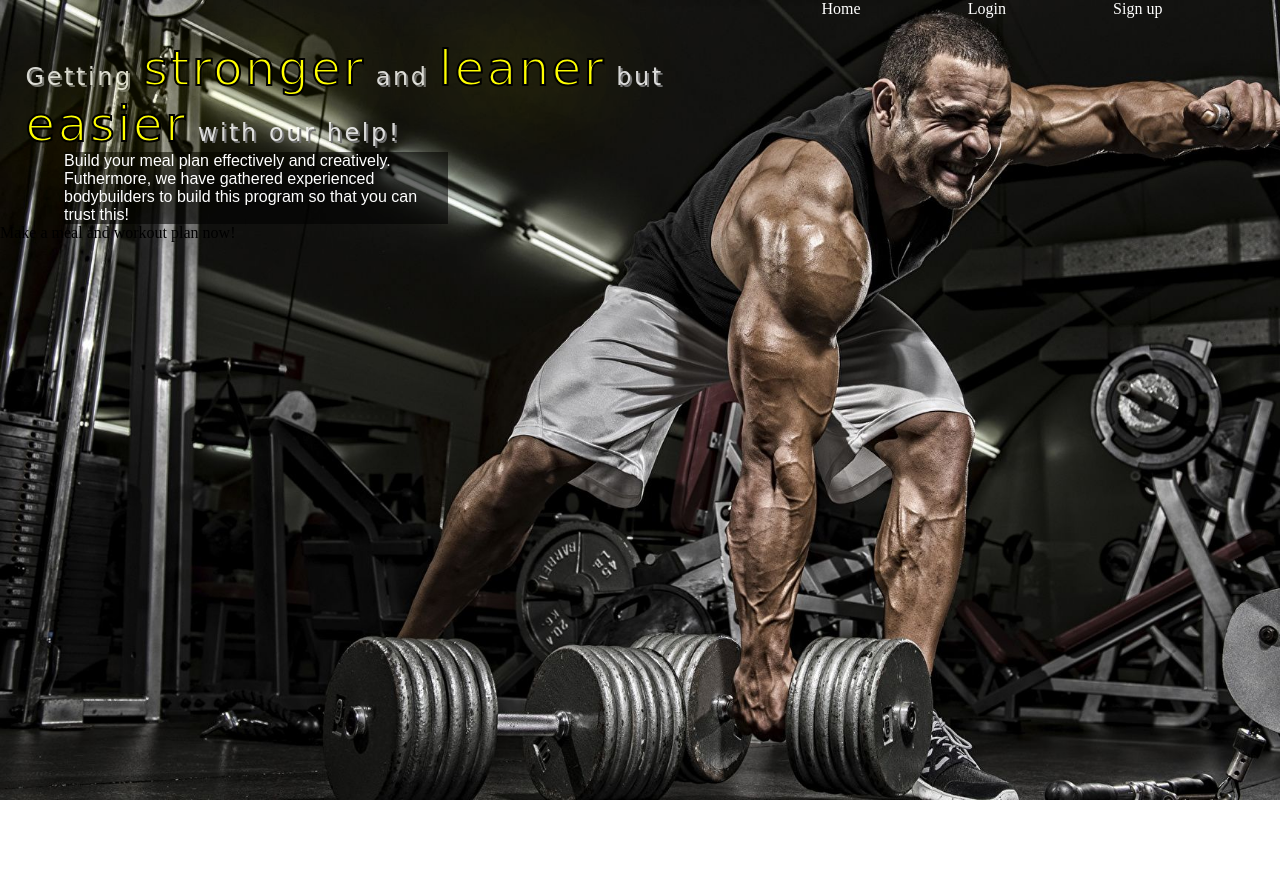
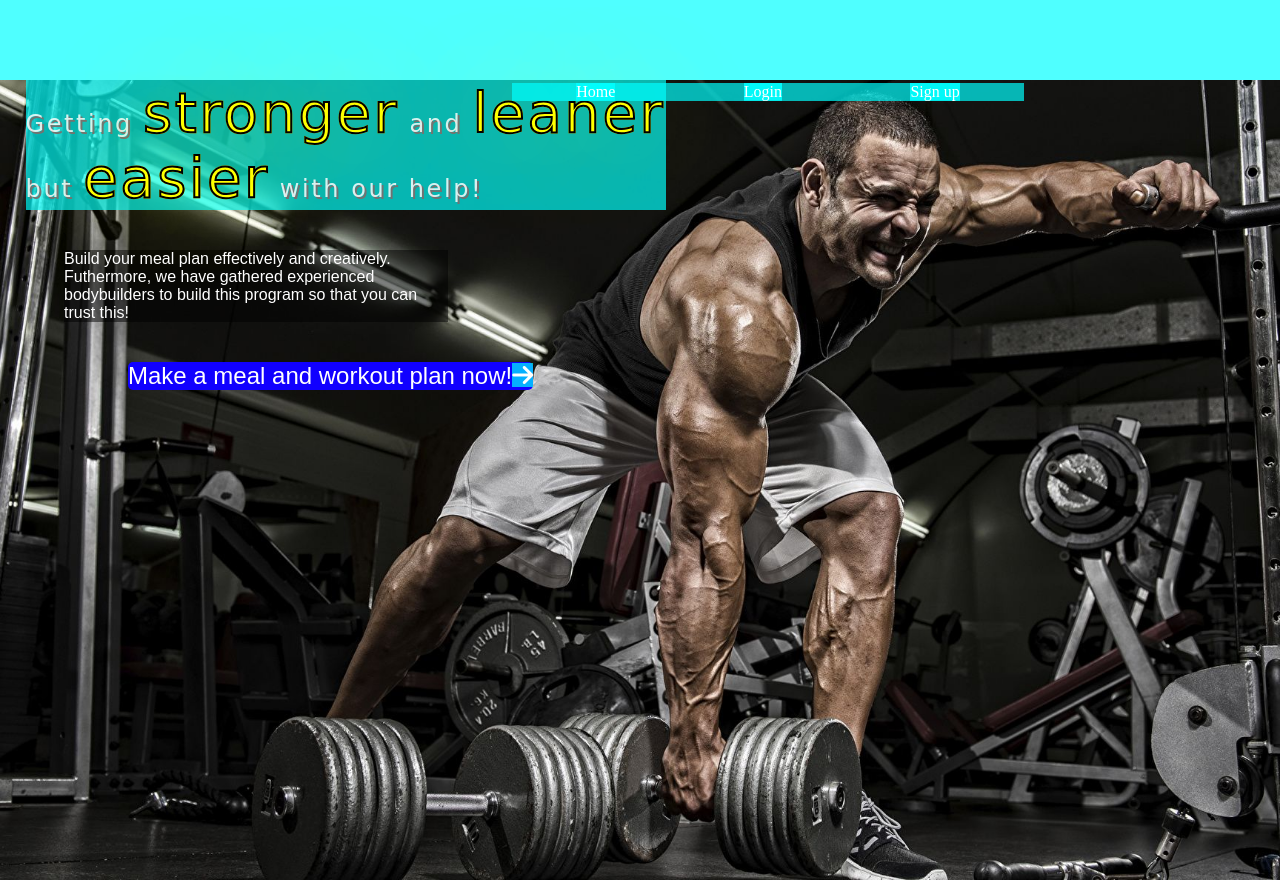
Before and after one commit to bphong673/getStrongerWithPhong.github.io, a plain HTML site: page index.html in a window 1280 px wide. Before the commit the page ends 800 px from the top, so only its background shows below. Drawn offline with Linux system fonts and the light colour scheme; a web font is replaced by a local one.

Commit message:
small update
small update

```diff
--- a/index.html
+++ b/index.html
@@ -19,14 +19,24 @@
         </ul>
     </ul>
 
-    <div class="hierarchy">
-        Getting <span>stronger</span> and <span>leaner</span> but <span>easier</span> with our help!
+
+
+    <div class="h-container">
+
+        <div class="hierarchy">
+            Getting <span>stronger</span> and <span>leaner</span> but <span>easier</span> with our help!
+        </div>
+        <div class="sub-hierarchy">
+            Build your meal plan effectively and creatively. Futhermore, we have gathered experienced bodybuilders to build this program so that you can trust this!
+        </div>
+
+        <a href="#" class="main-b">Make a meal and workout plan now!<i class="fa-sharp fa-solid fa-arrow-right" style="color: white;"></i></a>
     </div>
-    <div class="sub-hierarchy">
-        Build your meal plan effectively and creatively. Futhermore, we have gathered experienced bodybuilders to build this program so that you can trust this!
+    <div class="b-1-container">
+
     </div>
 
-    <a href="#" class="main-b">Make a meal and workout plan now!</a>
+
 
 </body>
 
--- a/main.css
+++ b/main.css
@@ -1,9 +1,12 @@
 @import url('https://fonts.googleapis.com/css2?family=Bebas+Neue&family=Roboto:ital,wght@0,400;1,900&display=swap');
 @import url('https://fonts.googleapis.com/css2?family=Bebas+Neue&family=Roboto:ital,wght@0,400;1,900&family=Rubik+Dirt&display=swap');
 @import url('https://fonts.googleapis.com/css2?family=Bebas+Neue&family=Bowlby+One+SC&family=Roboto:ital,wght@0,400;1,900&family=Rubik+Dirt&display=swap');
+@import url("https://cdnjs.cloudflare.com/ajax/libs/font-awesome/6.1.1/css/all.min.css");
 
 
 * {
+    background-color: rgba(0, 255, 255, 0.692);
+    transition: 0.5s;
     list-style: none;
     text-decoration: none;
     color: black;
@@ -11,40 +14,69 @@
     justify-content: space-around;
     margin: 0;
     padding: 0;
+
+
 }
 
-body, html {
+body,
+html {
     width: 100vw;
     height: 100vh;
 }
 
 .navbar {
+
+    z-index: 10;
+    position: absolute;
+    background: transparent;
     width: 100vw;
-    height: 5vh;
+    height: 3vh;
     display: flex;
+
 
 }
 
 .buttons {
-    width: 35vw;
+    margin: auto;
+    position: sticky;
+    width: 40vw;
 
+    height: max-content;
     display: flex;
     justify-content: space-around;
-    margin-left: 55vw;
+    margin-right: 20vw;
 }
 
 .buttons li a {
+    font-size: 2vh;
     color: white;
 }
-body {
-    background-image: url('background.jpg');
+
+/*body {
+    background-attachment: fixed;
+  background-position: center;
+    background-image: url('background.jpg'), url('background.jpg');
+    background-repeat: no-repeat, repeat;
+    background-size: cover;
+}*/
+
+
+.h-container {
+
+    margin: 0;
+    padding: 0;
+    width: 100vw;
+    height: 100vh;
+
+  background-position: center;
+    background-image: url(background.jpg);
+    position: relative;
     background-size: cover;
 }
 
 
-
-
 .hierarchy {
+    margin-top: 10vh;
     width: 50vw;
     color: rgba(255, 255, 255, 0.829);
     font-family: 'Bowlby One SC', cursive;
@@ -57,29 +89,99 @@ body {
     font-size: 3vh;
     text-shadow: 2px 2px rgb(114, 114, 114);
 }
-@keyframes floating {
 
-}
+@keyframes floating {}
 
 
 .hierarchy span {
 
-    text-shadow: 0 0 100px rgb(217, 255, 0);
--webkit-text-stroke: black 2px;
+    text-shadow: 0 0 100px rgba(255, 255, 0, 0.712);
 
-color: yellow;
-font-size: 6vh;
-background-clip: text;
+
+
+    font-size: 7vh;
+    -webkit-text-stroke: black 2px;
+    background: yellow;
+    -webkit-background-clip: text;
+            background-clip: text;
+    -webkit-text-fill-color: transparent;
     animation: infinite floating 20s;
 }
 
 
 .sub-hierarchy {
+    margin-top: 5vh;
     width: 30vw;
 
-   background: rgba(0, 0, 0, 0.575);
+    background: rgba(0, 0, 0, 0.5);
     margin-left: 5vw;
     font-size: 2vh;
     font-family: Arial, Helvetica, sans-serif;
     color: rgb(255, 255, 255);
 }
+
+
+.main-b {
+
+
+    display: inline-block;
+    margin-top: 5vh;
+    font-family: Arial, Helvetica, sans-serif;
+    margin-left: 10vw;
+    border-radius: 5px;
+    font-size: 3vh;
+    background-color: rgb(17, 0, 255);
+    color: rgb(255, 255, 255);
+    width: fit-content;
+    height: min-content;
+
+}
+
+
+@media only screen and (max-width: 600px) {
+.sub-hierarchy {
+    font-size: 1.5vh;
+
+}
+    .main-b{
+
+        margin-left: 5vw;
+        font-size: 2.5vh;
+    }
+    .hierarchy {
+        margin-top: 5vh;
+        font-size: 3vh;
+    }
+}
+
+
+
+
+
+.main-b:hover {
+    transform: translateY(-5px);
+}
+.hierarchy:hover{
+
+    transform: translateY(-5px);
+}
+.sub-hierarchy:hover{
+
+
+   background-color: black;
+
+
+
+
+
+}
+.buttons li:hover {
+    transform: translateY(5px);
+
+}
+
+.container {
+
+    width: 100vw;
+    height: 100vh;
+}
```
